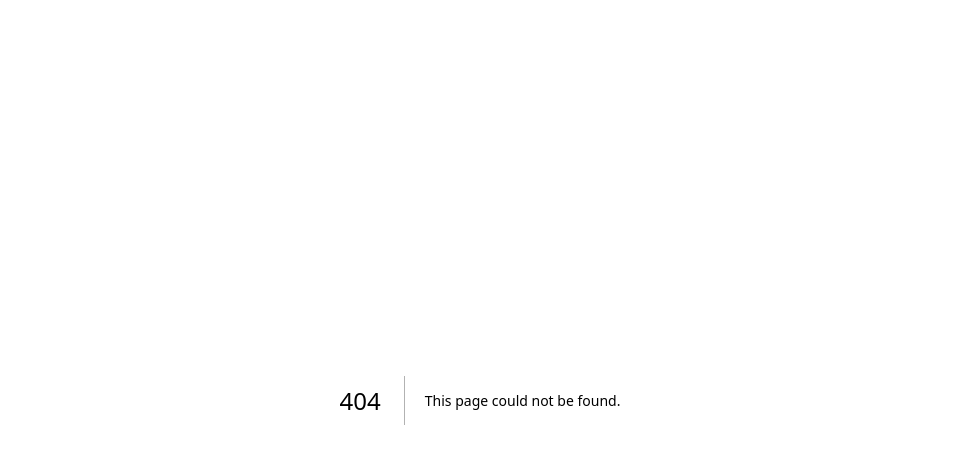
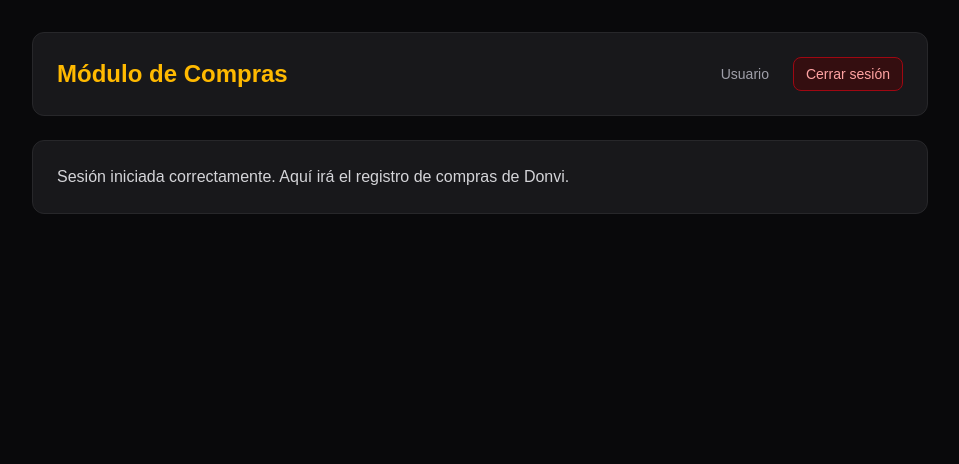
Before and after one commit to eidertapasco/donvi, a Next.js app: page /purchases in a window 1280 px wide. Before the commit this address had no page. Shown: the top 464 px of the page, without its empty margins (160-1119 px from the left). Built offline with nearby package versions, Linux system fonts and the light colour scheme; no server answers.

Commit message:
feat: add the purchases landing page
Display the signed-in user's email and provide a logout action. Add an initial placeholder for the purchases module.

```diff
--- /dev/null
+++ b/app/purchases/page.tsx
@@ -0,0 +1,44 @@
+import { createClient } from "@/lib/supabase/server";
+import { connection } from "next/server";
+import { logout } from "@/actions/auth";
+
+export default async function PurchasesPage() {
+    await connection();
+
+    const supabaseClient = await createClient();
+    const {
+        data: { user },
+    } = await supabaseClient.auth.getUser();
+
+    return (
+        <main className="min-h-screen bg-zinc-950 p-4 text-zinc-100 sm:p-8">
+            <div className="mx-auto max-w-4xl space-y-6">
+                <div className="flex flex-col gap-4 rounded-xl border border-zinc-800 bg-zinc-900 p-6 sm:flex-row sm:items-center sm:justify-between">
+                    <h1 className="text-2xl font-bold text-amber-400">
+                        Módulo de Compras
+                    </h1>
+                    <div className="flex flex-wrap items-center gap-3 text-sm">
+                        <span className="text-zinc-400">Usuario</span>
+                        <span className="font-medium text-white">
+                            {user?.email}
+                        </span>
+                        <form action={logout}>
+                            <button
+                                type="submit"
+                                className="cursor-pointer rounded-lg border border-red-800 bg-red-950/60 px-3 py-1.5 text-sm font-medium text-red-300 transition-colors hover:bg-red-900/80"
+                            >
+                                Cerrar sesión
+                            </button>
+                        </form>
+                    </div>
+                </div>
+                <div className="rounded-xl border border-zinc-800 bg-zinc-900 p-6">
+                    <p className="text-zinc-300">
+                        Sesión iniciada correctamente. Aquí irá el registro de
+                        compras de Donvi.
+                    </p>
+                </div>
+            </div>
+        </main>
+    );
+}
```
